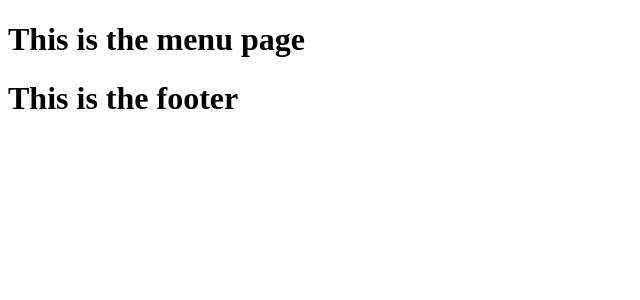
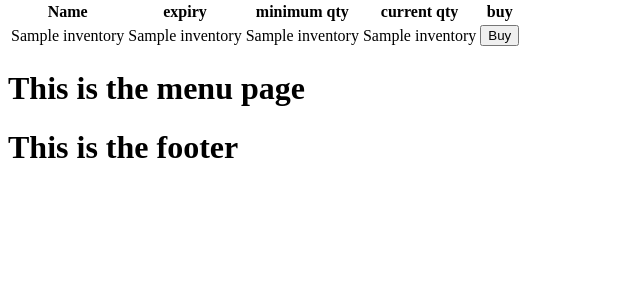
Before and after one commit to Rudra-121206/12DTP, a Flask app: template Templates/admin.html in a window 1280 px wide. Shown: the part 62-362 px from the top of the page, without its empty margins (0-640 px from the left). Run offline with Flask 3, Linux system fonts and the light colour scheme; the template is opened without the code that fills it: most values are stand-ins (such as "Sample title", 1, 10 or a date in 2020).

Commit message:
Adding form to project

```diff
--- a/Templates/admin.html
+++ b/Templates/admin.html
@@ -1,4 +1,25 @@
 {% extends 'layout.html' %}
 {% block content %}
+<table>
+    <tr>
+        <th>Name</th>
+        <th>expiry</th>
+        <th>minimum qty</th>
+        <th>current qty</th>
+        <th>buy</th>
+
+    </tr>
+        {% for inventory in inventory %}
+    <tr>
+        <td>{{ inventory[1] }}</td>
+        <td>{{ inventory[2] }}</td>
+        <td>{{ inventory[3] }}</td>
+        <td>{{ inventory[4] }}</td>
+        <td><button>Buy</button></td>
+    </tr>
+        {% endfor %}
+
+</table>
+
 <h1>This is the menu page</h1>
 {% endblock %}
--- a/routes.py
+++ b/routes.py
@@ -1,4 +1,4 @@
-from flask import Flask, render_template, abort
+from flask import Flask, render_template, abort, request, redirect, url_for
 import sqlite3
 
 #def create_app():
@@ -24,7 +24,7 @@ def menu():
     menu = cur.fetchall()
     print(menu)
     conn.close()
-    return render_template("menu.html",title= menu)
+    return render_template("menu.html",title= "menu", menu = menu)
 
 
 
@@ -32,10 +32,10 @@ def menu():
 def admin():
     conn = sqlite3.connect('Inventory_management_system.db')
     cur = conn.cursor()
-    cur.execute('SELECT * FROM inventory ORDER BY item_name ASC;')
+    cur.execute('SELECT * FROM Inventory ORDER BY item_name ASC;')
     inventory = cur.fetchall()
     print(inventory)
-    return render_template("admin.html",title= "admin")
+    return render_template("admin.html",title= "admin", inventory=inventory)
 
 
 
@@ -43,14 +43,42 @@ def admin():
 def our_story():
     return render_template("our_story.html",title= "our_story")
 
-
-
-@app.route("/customer_purchase")
-def customer_purchase():
+def insert_data(name, phone):
+    conn = sqlite3.connect('Inventory_management_system.db')
+    cur = conn.cursor()
+    cur.execute('INSERT INTO Orders(order_name, phone_no) VALUES(?,?)',(name, phone))
+    conn.commit()
+    conn.close()
 
 
 
-    return render_template("costumer_purchase.html",   )
+
+@app.route("/customer_purchase", methods=['GET'])
+def customer_purchase():
+    conn = sqlite3.connect('Inventory_management_system.db')
+    cur = conn.cursor()
+    cur.execute('SELECT * FROM Inventory ORDER BY item_name ASC;')
+    inventory = cur.fetchall()
+    return render_template("costumer_purchase.html",inventory=inventory )
+
+
+@app.route("/customer_purchase", methods=['POST'])
+def submit():
+    name = request.form['name']
+    phone = request.form['phone']
+
+    insert_data(name, phone)
+    return redirect(url_for('success'))
+
+@app.route("/success", methods=['GET'])
+def success():
+    conn = sqlite3.connect('Inventory_management_system.db')
+    cur = conn.cursor()
+    cur.execute('SELECT order_id FROM Orders ORDER BY order_id DESC LIMIT 1')
+    token = cur.fetchone()
+    return (f"Your order is successful, your order token is {token[0]}")
+
+
 
 if __name__=="__main__":
     app.run(debug=True)
```
Also changed, not shown: Templates/costumer_purchase.html (+12 -16 lines), Templates/menu.html (+18 -0 lines), forms.py (+0 -16 lines), Inventory_management_system.db.
